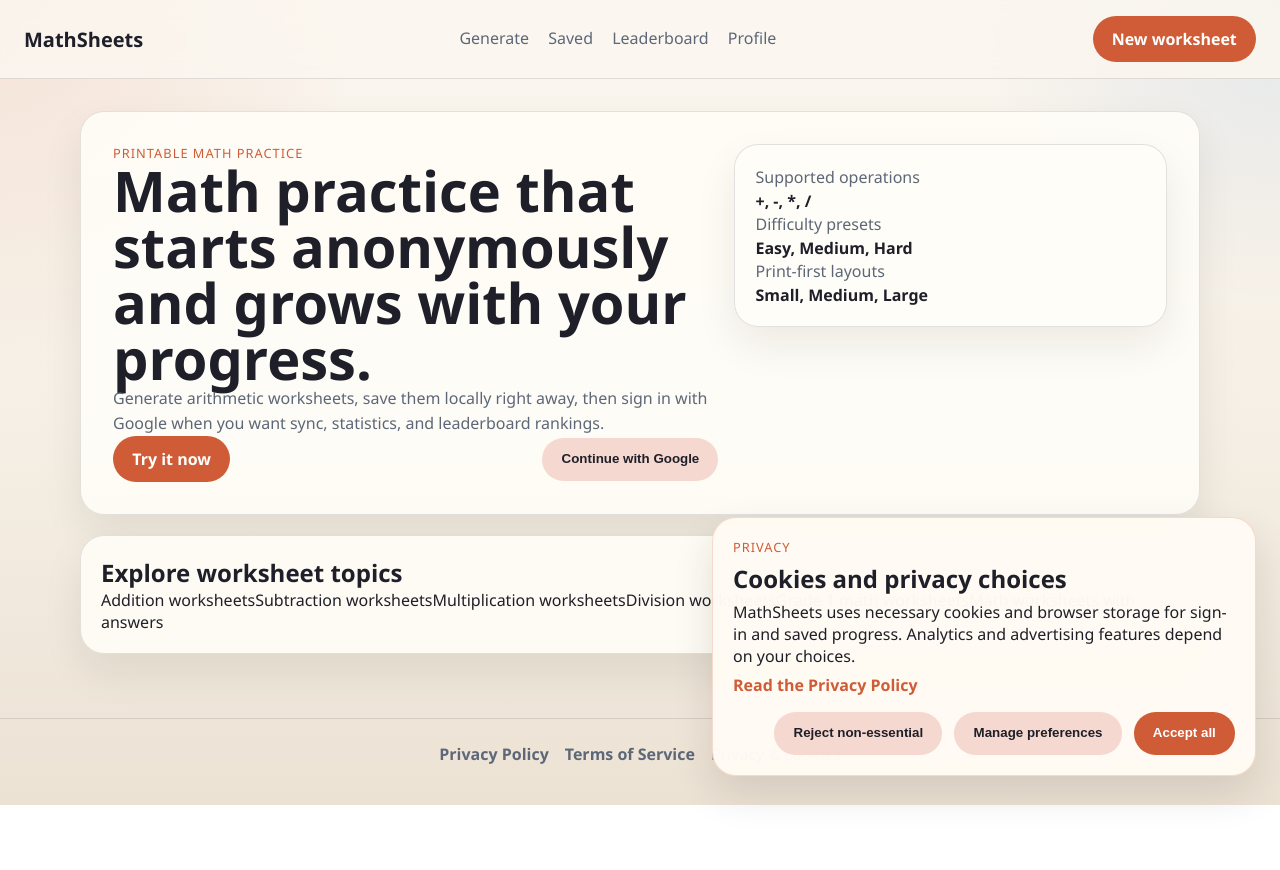
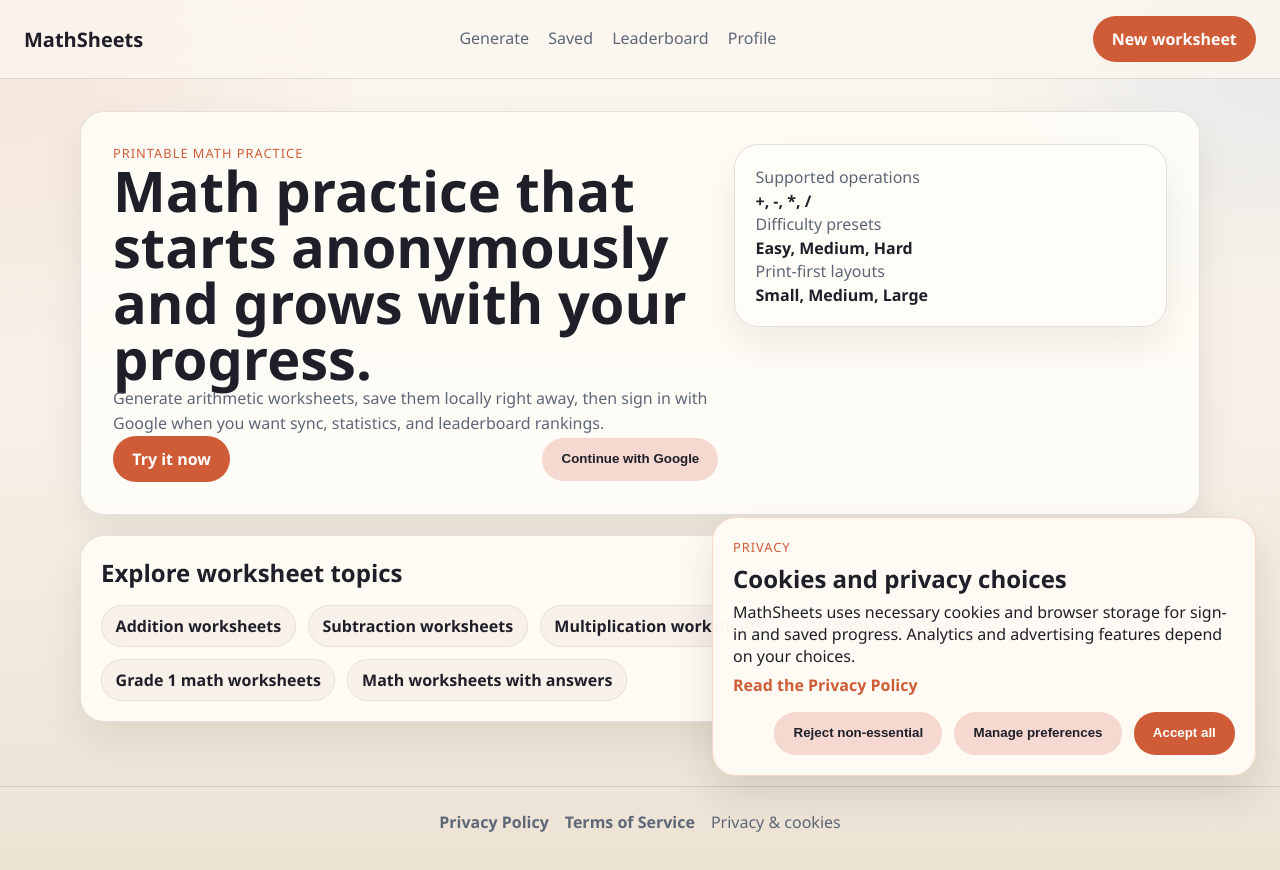
Before and after one commit to desdae/math-sheets, a Vue app in the folder frontend/: page / in a window 1280 px wide. Shown: the top 870 px of the page. Before the commit the page ends 805 px from the top, so only its background shows below. Built offline with nearby package versions, Linux system fonts and the light colour scheme; no server answers.

Commit message:
Fix worksheet topic link spacing

```diff
--- a/frontend/src/styles/main.css
+++ b/frontend/src/styles/main.css
@@ -961,6 +961,33 @@
   gap: 0.35rem;
 }
 
+.landing-topic-links {
+  display: grid;
+  gap: 1rem;
+}
+
+.topic-link-grid {
+  display: flex;
+  flex-wrap: wrap;
+  gap: 0.75rem;
+}
+
+.topic-link-grid a {
+  display: inline-flex;
+  align-items: center;
+  padding: 0.55rem 0.85rem;
+  border-radius: 999px;
+  background: #f7f1ea;
+  border: 1px solid rgba(30, 31, 41, 0.08);
+  color: var(--text);
+  font-weight: 700;
+}
+
+.topic-link-grid a:hover {
+  border-color: rgba(207, 92, 54, 0.28);
+  color: var(--accent);
+}
+
 .seo-landing-cta {
   display: grid;
   gap: 0.85rem;
```
Also changed, not shown: 1 other file (tests, documents, lock files or other folders).
